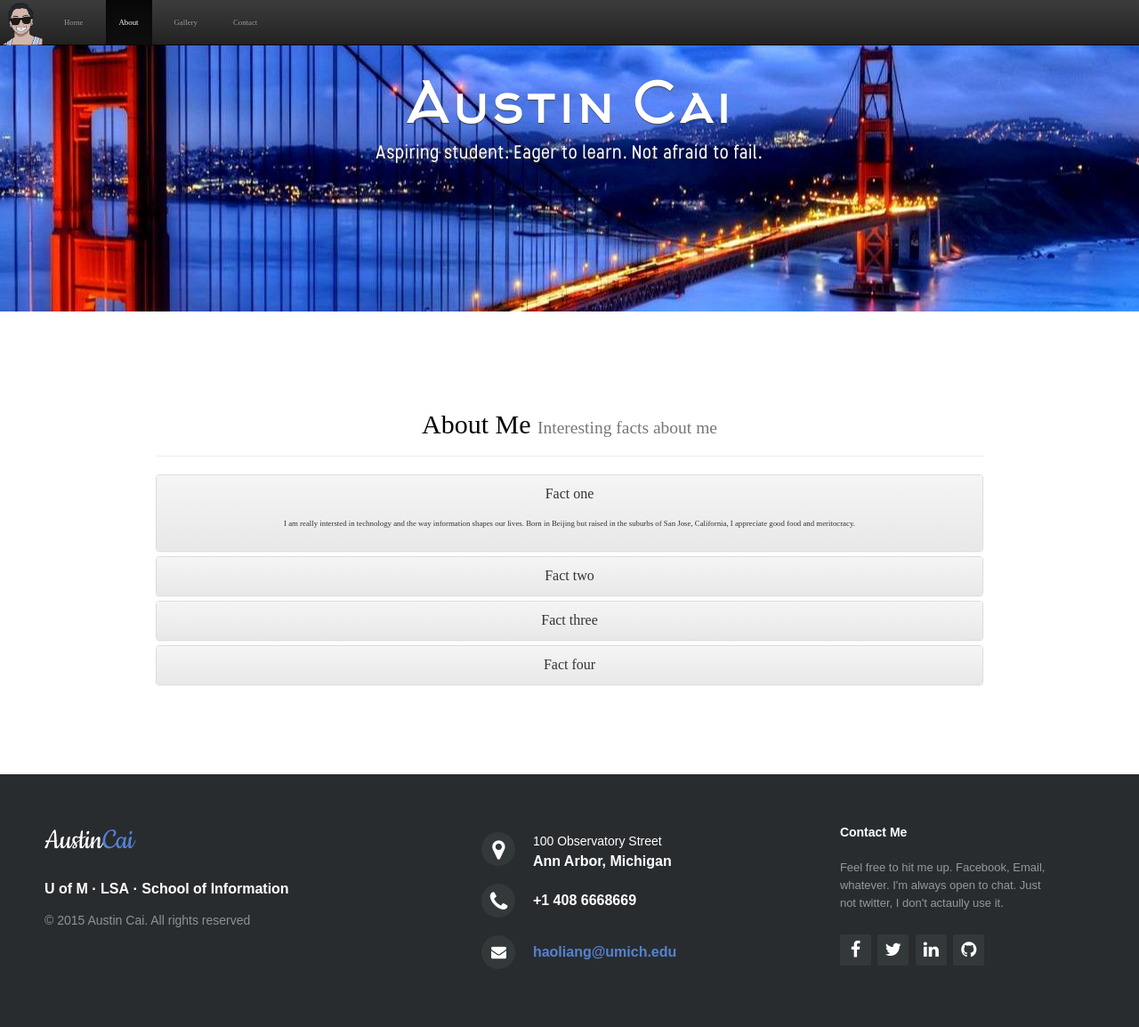
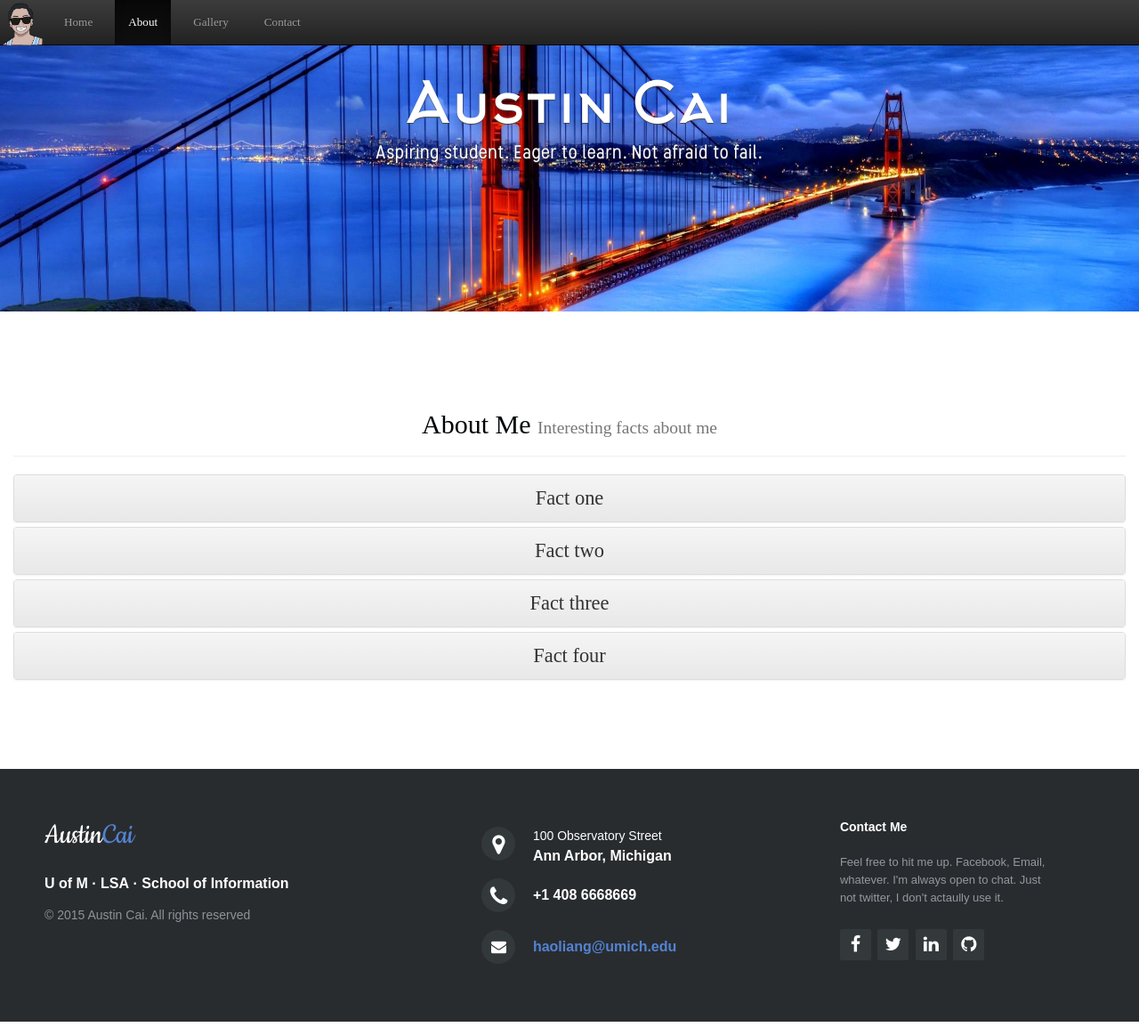
Before and after one commit to austinc123/austinwebsite, a Python web app: template templates/about.html in a window 1280 px wide. Shown: the whole page at 89% size. Run offline with Jinja, Linux system fonts and the light colour scheme; the template is opened without the code that fills it, so the values that code supplies are empty; some libraries are stand-ins or nearby versions; some web fonts are replaced.

Commit message:
changed things

```diff
--- a/static/css/style.css
+++ b/static/css/style.css
@@ -14,6 +14,7 @@
 }
 body{
 	background: white;
+/*  background-repeat: no-repeat;*/
 	font-family: "pier-regular";
 	text-align: center;
 	font-size: 88%;
@@ -21,6 +22,9 @@ body{
 /*	padding-top: 20px;*/
 }
 
+#my-navbar {
+  font-size: 150%;
+}
 
 .h2 {
 	font-family: "Stellar";
@@ -99,21 +103,24 @@ Gallery Page
   height: 900px;
 }
 
-.bg {
+/*.bg {
   background: url('/static/images/golden-gate-bridge-at-dusk.jpg') no-repeat 80% 45%;
   position: fixed;
   width: 100%;
-  height: 350px; /*same height as jumbotron */
+  height: 350px;
   top:0;
   left:0;
   z-index: -1;
 }
-
+*/
 .jumbotron {
+  background: url('/static/images/golden-gate-bridge-at-dusk.jpg') 80% 45%;
   height: 350px;
   color: white;
   text-shadow: #444 0 1px 1px;
-  background:transparent;
+  background-size: cover;
+
+  /*background:transparent;*/
 }
 
 .jumbotron h1{
@@ -227,6 +234,31 @@ section.module.parallax-3 {
   }
 }
 
+/* ============================================================
+About Page
+============================================================ */
+
+.panel-heading{
+  font-size: 170%;
+}
+
+.panel-title{
+  font-size: 150%;
+}
+
+#aboutbg{
+ /* position: fixed;
+  height: 100%;
+  width: 100%;*/
+/*  background: url('/static/images/santacruz.jpg');*/
+  /*eft:0; */
+  background-size: cover;
+  /*background-color:#e18764;*/
+  width: 100%;
+  height: 100%;
+  max-width: none;
+  max-height: none;
+}
 
 /* ============================================================
 Footer
--- a/static/js/javascript.js
+++ b/static/js/javascript.js
@@ -0,0 +1,5 @@
+jQuery(document).ready(function($){
+       $("#collapse-1").click(function(){
+       $("#aboutbg").css('background-image','url("/static/images/nightsky.jgp")');
+    });
+});
--- a/templates/about.html
+++ b/templates/about.html
@@ -8,8 +8,13 @@
 
 {% endblock %}
 
+{% block body %}
+<block id="aboutpage">
+{% endblock %}
+
 {% block mainstuff %}
-<div class="container">
+<div class="aboutbg">
+<div class="container" id="aboutbg">
 	<section>
 		<div class="page-header" id="gallery">
 			<h2>About Me <small>Interesting facts about me</small></h2>
@@ -19,13 +24,13 @@
 			<div class="panel panel-default">
 				<div class= "panel-heading">
 					<div class="panel-title">
-						<a href="#collapse-1" data-toggle="collapse" data-parent="#accordian">
+						<a href="#collapse-1" data-toggle="collapse" data-parent="#accordian" onclick="document.body.style.backgroundImage = 'url(/static/images/sunlight.jpg)'">
 							Fact one
 						</a>
 					</div>
-					<div id="collapse-1" class="panel-collapse collapse in">
+					<div id="collapse-1" class="panel-collapse collapse">
 						<div class="panel-body">
-						I am really intersted in technology and the way information shapes our lives. Born in Beijing but raised in the suburbs of San Jose, California, I appreciate good food and meritocracy.
+						Growing up in San Jose, California I was spoiled by the good weather. As such, I feel like my mood is dependent on the amount of sun there is. I'm like a solar-panel.
 						</div>
 					</div>
 				</div>
@@ -34,13 +39,13 @@
 			<div class="panel panel-default">
 				<div class= "panel-heading">
 					<div class="panel-title">
-						<a href="#collapse-2" data-toggle="collapse" data-parent="#accordian">
+						<a href="#collapse-2" data-toggle="collapse" data-parent="#accordian" onclick="document.body.style.backgroundImage = 'url(/static/images/nightsky.jpg)'">
 							Fact two
 						</a>
 					</div>
 					<div id="collapse-2" class="panel-collapse collapse">
 						<div class="panel-body">
-						I am really intersted in technology and the way information shapes our lives. Born in Beijing but raised in the suburbs of San Jose, California, I appreciate good food and meritocracy.
+						As much as I like the sun, I actually like the night more. At times I would go to one of the parks with my friends and climb up on the roof of the day-care building and gaze up the stars. #deep
 						</div>
 					</div>
 				</div>
@@ -49,13 +54,13 @@
 			<div class="panel panel-default">
 				<div class= "panel-heading">
 					<div class="panel-title">
-						<a href="#collapse-3" data-toggle="collapse" data-parent="#accordian">
+						<a href="#collapse-3" data-toggle="collapse" data-parent="#accordian" onclick="document.body.style.backgroundImage = 'url(/static/images/moutains.jpg)'">
 							Fact three
 						</a>
 					</div>
 					<div id="collapse-3" class="panel-collapse collapse">
 						<div class="panel-body">
-						I am really intersted in technology and the way information shapes our lives. Born in Beijing but raised in the suburbs of San Jose, California, I appreciate good food and meritocracy.
+						I used to really like mountain biking. The thrill and adrenaline that goes into the rounding the bends and jumping over crevices was exhilrating. But then I crashed and broke my bike. Thus, I'm slightly traumatized at the moment.
 						</div>
 					</div>
 				</div>
@@ -64,13 +69,13 @@
 			<div class="panel panel-default">
 				<div class= "panel-heading">
 					<div class="panel-title">
-						<a href="#collapse-4" data-toggle="collapse" data-parent="#accordian">
+						<a href="#collapse-4" data-toggle="collapse" data-parent="#accordian" onclick="document.body.style.backgroundImage = 'url(/static/images/zootopia.jpg)'">
 							Fact four
 						</a>
 					</div>
 					<div id="collapse-4" class="panel-collapse collapse">
 						<div class="panel-body">
-						I am really intersted in technology and the way information shapes our lives. Born in Beijing but raised in the suburbs of San Jose, California, I appreciate good food and meritocracy.
+						I love movies! Like really love movies! I watched a decent amount of movies. When people go out, I stay in and watch movies. Recently I watched Zootopia and I don't care what others say, but it's on my Top 10 forsure.
 						</div>
 					</div>
 				</div>
@@ -78,6 +83,8 @@
 		</div>
 	</section>
 </div>
+</div>
+
 
 
 
--- a/templates/base.html
+++ b/templates/base.html
@@ -1,6 +1,6 @@
-	<!DOCTYPE html>
+<!DOCTYPE html>
 <html lang="en">
-
+{% block head %}
 	<head>
 		<meta charset = "UTF-8">
 		<title>My Website</title>
@@ -12,9 +12,9 @@
 		<link rel="shortcut icon" href ="/static/images/favicon.ico">
 		<meta name ="viewport" content="width=device-width, initial-scale=1.0">
 	</head>
+{% endblock %}
 
 	<body>
-
 
 		<nav class="navbar navbar-inverse navbar-fixed-top" id="my-navbar">
 			<div class="container">
@@ -45,10 +45,10 @@
 		<header class="mainheader">
 			<div class="bg"></div>
 			<div class= "jumbotron">
-				<!-- <div class= "container text-center"> -->
+				<div class= "container text-center">
 					<h1>Austin Cai</h1>
 					<p>Aspiring student. Eager to learn. Not afraid to fail.</p>
-			<!-- 	</div> -->
+				</div>
 			</div>
 		</header>
 
```
Also changed, not shown: templates/javascript.js (+14 -7 lines), static/images/moutains.jpg (added), static/images/nightsky.jpg (added), static/images/sunlight.jpg (added), static/images/zootopia.jpg (added).
